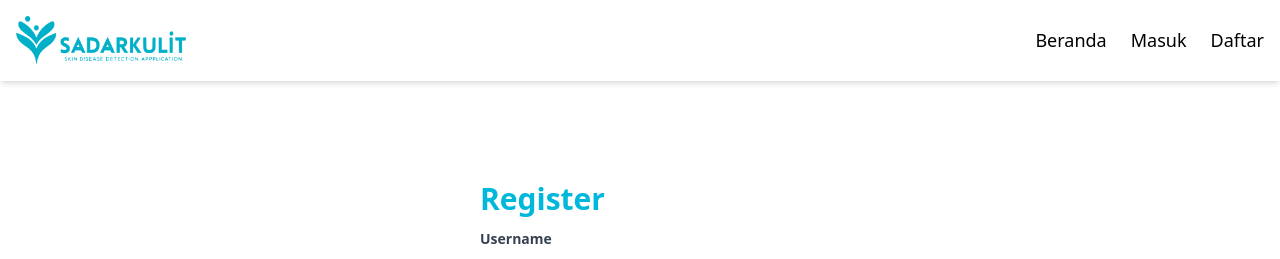
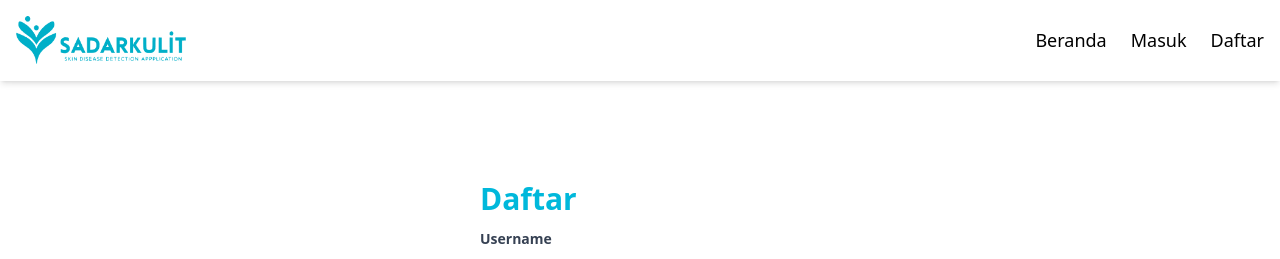
Before and after one commit to kykyramadhani/sadarkulit-fe, a React (Vite) app in the folder sadarKulit/: page /register in a window 1280 px wide. Shown: the top 259 px of the page. Built offline with nearby package versions, Linux system fonts and the light colour scheme.

Commit message:
add consistency on language usage

```diff
--- a/sadarKulit/src/components/Navbar.jsx
+++ b/sadarKulit/src/components/Navbar.jsx
@@ -21,7 +21,7 @@ export default function Navbar() {
       title: "Apakah Anda yakin ingin keluar?",
       icon: "warning",
       showCancelButton: true,
-      confirmButtonColor: "#3085d6",
+      confirmButtonColor: "#00bcd4",
       cancelButtonColor: "#d33",
       confirmButtonText: "Ya, keluar",
       cancelButtonText: "Batal",
--- a/sadarKulit/src/components/layouts/AuthorLayout.jsx
+++ b/sadarKulit/src/components/layouts/AuthorLayout.jsx
@@ -12,7 +12,7 @@ export default function AuthorLayout({ tittle, children, type}) {
               {children}
 
               {type === "login" ? (
-                  <p className="text-center">Belum Punya Akun? <Link to="/register" className="text-cyan-500 font-bold">Register</Link></p>
+                  <p className="text-center">Belum Punya Akun? <Link to="/register" className="text-cyan-500 font-bold">Daftar</Link></p>
               ) : (
                   <p className="text-center">Sudah Punya Akun? <Link to="/login" className="text-cyan-500 font-bold">Login</Link></p>
               )}
--- a/sadarKulit/src/pages/register.jsx
+++ b/sadarKulit/src/pages/register.jsx
@@ -3,7 +3,7 @@ import AuthorLayout from "../components/layouts/AuthorLayout";
 
 export default function Register () {
     return (
-       <AuthorLayout tittle="Register" type="register">
+       <AuthorLayout tittle="Daftar" type="register">
             <FormRegister />
         </AuthorLayout>
     );
```
